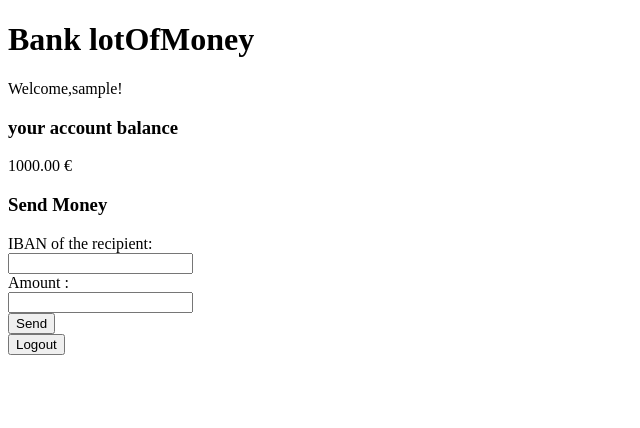
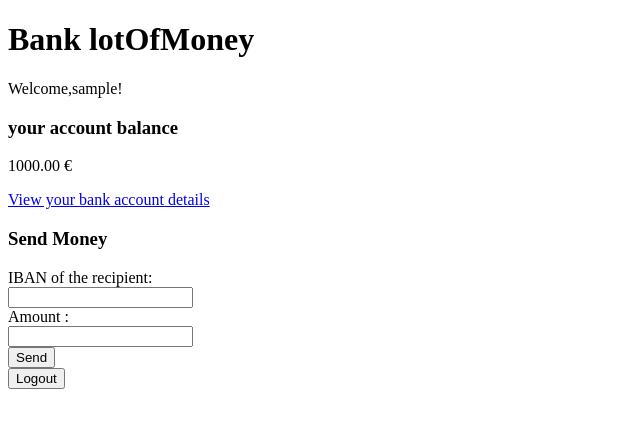
Before and after one commit to SouletGuillaume/cyber-security-base-project, a Django app: page / in a window 1280 px wide. Shown: the top 428 px of the page, without its empty margins (0-640 px from the left). Run offline with Django 5.2, Linux system fonts and the light colour scheme; the visitor is signed in with stand-in values (Sample User, id 1); data comes from the database, SQL or seed files in the repository.

Commit message:
broken access control flaw implementation

```diff
--- a/config/urls.py
+++ b/config/urls.py
@@ -7,5 +7,6 @@ urlpatterns = [
     path('admin/', admin.site.urls),
     path('accounts/', include('django.contrib.auth.urls')),
     path('', views.home, name='home'),
+    path('account/<int:account_id>/', views.account_details, name='account_details'), # this is for the account details, used to illustrate the third flaw (broken access control)
 
 ]
--- a/core/templates/core/index.html
+++ b/core/templates/core/index.html
@@ -12,6 +12,10 @@
             <h3>your account balance</h3>
             <p>{{ balance }} €</p>
         </div>
+        <p>
+            <!-- redirect the user to the bank account details page -->
+            <a href="{% url 'account_details' account_id=request.user.userbank_set.first.id %}">View your bank account details</a>
+        </p>
 
         <h3>Send Money</h3>
         <form method="POST">
--- a/core/views.py
+++ b/core/views.py
@@ -1,4 +1,4 @@
-from django.shortcuts import render, redirect
+from django.shortcuts import render, redirect, get_object_or_404
 from django.contrib.auth.decorators import login_required
 from .models import UserBank
 from decimal import Decimal
@@ -43,3 +43,21 @@ def home(request):
             print("invalid number or iban format, transfer failed")
 
     return render(request, 'core/index.html', {'balance': account.balance})
+
+
+@login_required
+def account_details(request, account_id):
+
+    # FLAW 3; Broken Access Control
+    # The application fetches the account using only the ID provided in the URL.
+    # It does not verify if the currently authenticated user actually owns this account, so this allows users to access other users' accounts by simply changing the ID in the URL.
+    account = UserBank.objects.get(id=account_id)
+
+    # FIX 3
+    # To fix this, we must enforce access control by checking the ownership of the resource.
+    # We query the database to ensure both the account ID AND the user match the logged-in user.
+
+    # Uncomment the line below and comment the vulnerable line above to apply the fix:
+    #account = get_object_or_404(UserBank, id=account_id, user=request.user)
+
+    return render(request, 'core/account_details.html', {'account': account})
```
Also changed, not shown: core/templates/core/account_details.html (added, +20 -0 lines), 2 other files.
